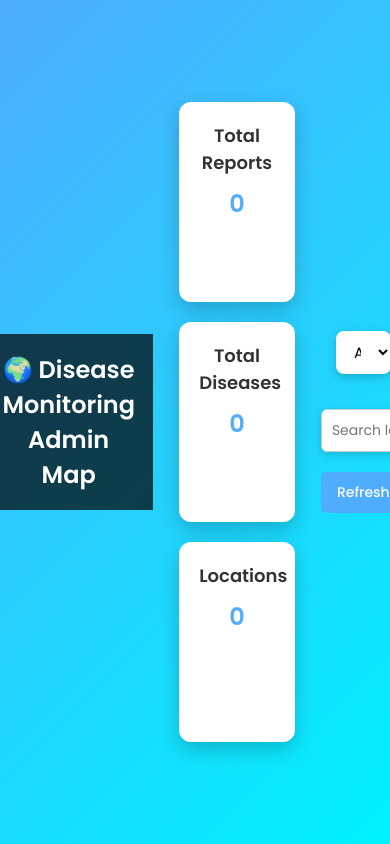
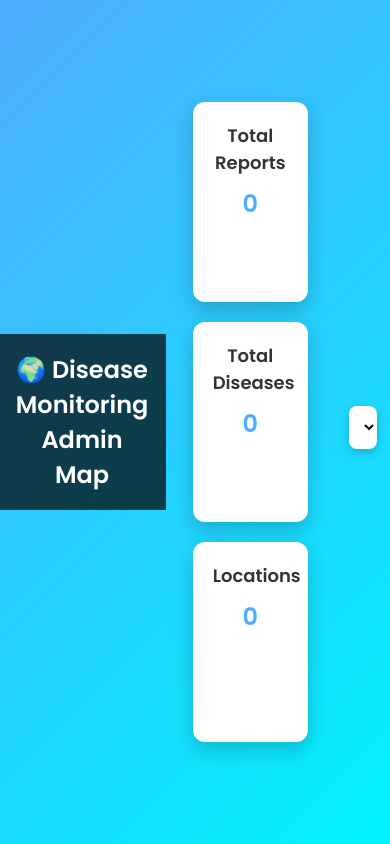
Before and after one commit to gokulakrishnan-75/DiseaseReportingSystem, a website: page public/admin-map.html in a window 390 px wide. Drawn offline with nearby package versions, Linux system fonts and the light colour scheme; no server answers; grey boxes are pictures that could not be loaded.

Commit message:
updated admin map UI and responsiveness

```diff
--- a/public/admin-map.html
+++ b/public/admin-map.html
@@ -53,9 +53,6 @@
 <option value="all">All Diseases</option>
 </select>
 
-<input type="text" id="searchLocation" placeholder="Search location">
-
-<button onclick="loadReports()">Refresh</button>
 
 </div>
 
--- a/public/style.css
+++ b/public/style.css
@@ -400,6 +400,56 @@ margin:0;
 font-family:'Poppins',sans-serif;
 background:linear-gradient(135deg,#4facfe,#00f2fe);
 }
+/* ===== ADMIN MAP CONTROLS ===== */
+
+.map-controls{
+
+display:flex;
+justify-content:center;
+align-items:center;
+gap:12px;
+margin:25px 0;
+
+}
+
+.map-controls label{
+
+color:white;
+font-size:16px;
+font-weight:500;
+
+}
+
+.map-controls select{
+
+padding:10px 16px;
+border:none;
+border-radius:8px;
+font-size:15px;
+background:white;
+box-shadow:0 4px 12px rgba(0,0,0,0.2);
+cursor:pointer;
+transition:0.3s;
+
+}
+
+.map-controls select:hover{
+
+transform:scale(1.03);
+
+}
+
+/* ===== MAP CONTAINER ===== */
+
+#map{
+
+width:92%;
+height:520px;
+margin:auto;
+border-radius:15px;
+box-shadow:0 12px 35px rgba(0,0,0,0.3);
+
+}
 
 /* HEADER */
 
```
